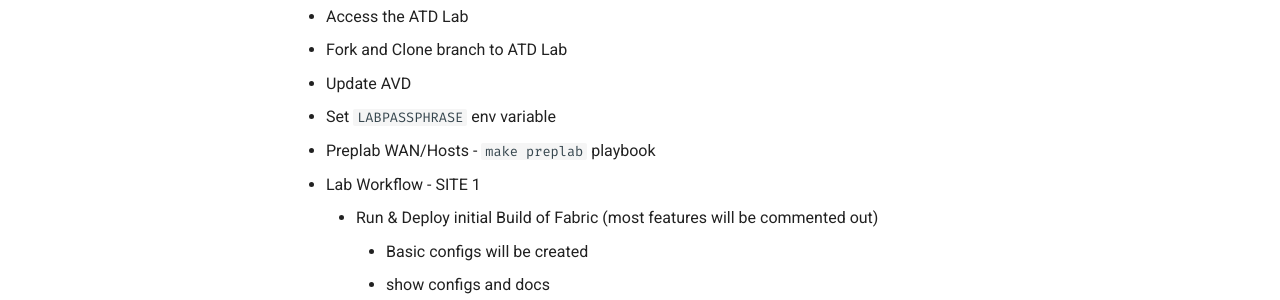
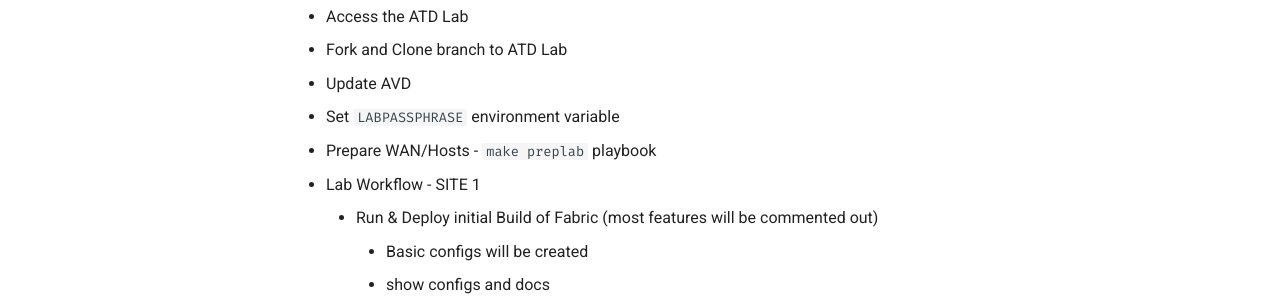
Before and after one commit to aristanetworks/avd-workshops, an MkDocs documentation site: the page built from workshops/avd-lab-guide.md, in a window 1280 px wide and 900 px high, scrolled down 902 px. Shown: the part 153-453 px from the top of the window. Built offline with MkDocs 1.6.1 and Material for MkDocs 9.7.7, drawn with Linux system fonts in a browser that asks for light colours; comment, search, counter and statistics services are not loaded.

Commit message:
fixing Vale errors

```diff
--- a/workshops/avd-lab-guide.md
+++ b/workshops/avd-lab-guide.md
@@ -17,8 +17,8 @@
 - Access the ATD Lab
 - Fork and Clone branch to ATD Lab
 - Update AVD
-- Set `LABPASSPHRASE` env variable
-- Preplab WAN/Hosts - `make preplab` playbook
+- Set `LABPASSPHRASE` environment variable
+- Prepare WAN/Hosts - `make preplab` playbook
 - Lab Workflow - SITE 1
   - Run & Deploy initial Build of Fabric (most features will be commented out)
     - Basic configs will be created
```
